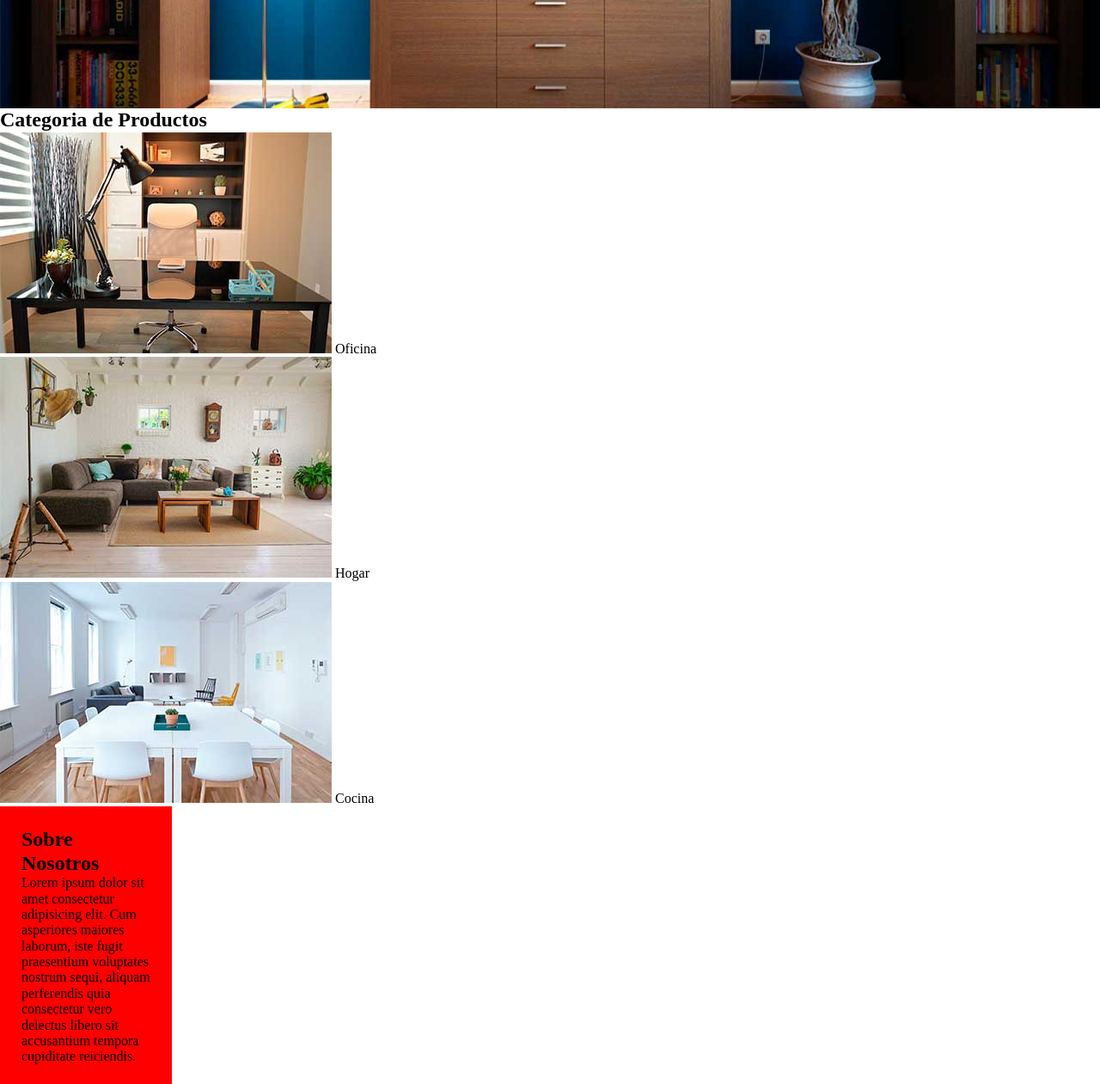
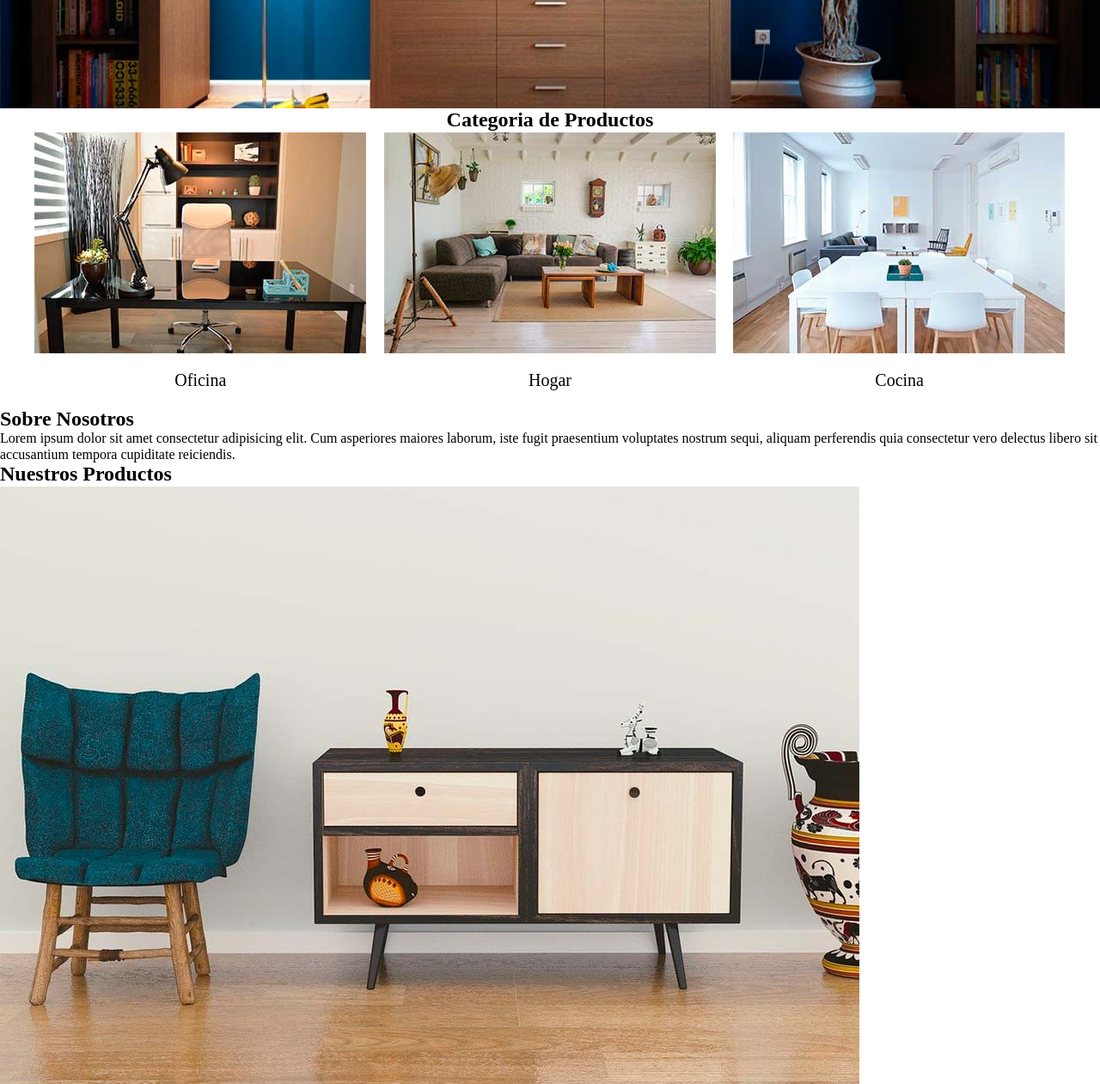
Before and after one commit to DubanPrograDVR/Tienda-de-Muebles, a plain HTML site: page index.html in a window 1280 px wide. Shown: the part 620-1881 px from the top of the page at 86% size. Drawn offline with Linux system fonts and the light colour scheme.

Commit message:
Agergando grid para categorias

```diff
--- a/css/styles.css
+++ b/css/styles.css
@@ -14,6 +14,10 @@ a {
 .contenedor {
   max-width: 1200px;
   margin: 0 auto;
+}
+img {
+  max-width: 100%;
+  display: block;
 }
 
 .contenedor-navegacion {
@@ -42,17 +46,30 @@ a {
 }
 
 .nav-principal {
+  display: flex;
+  justify-content: space-between;
   padding: 20px 0px;
 }
 
-.sobre-nosotros {
-  background-color: red;
-  width: 200px;
-  padding: 25px;
+.categorias h2 {
+  text-align: center;
 }
 
-.sobre-empresa {
-  background-color: blue;
-  width: 500px;
-  padding: 100px;
+.categoria a {
+  text-align: center;
+  display: block;
+  padding: 20px;
+  font-size: 20px;
 }
+
+.categoria a:hover {
+  background-color: #037bc0;
+  color: #fff;
+  border-bottom-right-radius: 10px;
+}
+
+.listado-categorias {
+  display: grid;
+  grid-template-columns: repeat(3, 1fr);
+  gap: 20px;
+}
--- a/index.html
+++ b/index.html
@@ -4,8 +4,8 @@
     <meta charset="UTF-8" />
     <meta name="viewport" content="width=device-width, initial-scale=1.0" />
     <title>Document</title>
+    <link rel="stylesheet" href="./css/normalize.css" />
     <link rel="stylesheet" href="./css/styles.css" />
-    <link rel="stylesheet" href="./css/normalize.css" />
   </head>
   <body>
     <header>
@@ -25,38 +25,28 @@
 
     <div class="hero"></div>
 
-    <section>
-      <h2>Categoria de Productos</h2>
+    <section class="contenedor categorias">
+      <h2>Categoria <span>de Productos</span></h2>
 
-      <div>
+      <div class="listado-categorias">
+        <div class="categoria">
           <img src="img/categoria1.jpg" alt="Imagen Categoria" />
           <a href="#">Oficina</a>
         </div>
 
-      <div>
+        <div class="categoria">
           <img src="img/categoria2.jpg" alt="Imagen Categoria" />
           <a href="#">Hogar</a>
         </div>
 
-      <div>
+        <div class="categoria">
           <img src="img/categoria3.jpg" alt="Imagen Categoria" />
           <a href="#">Cocina</a>
+        </div>
       </div>
     </section>
 
     <section class="sobre-nosotros">
-      <div>
-        <h2>Sobre Nosotros</h2>
-        <p>
-          Lorem ipsum dolor sit amet consectetur adipisicing elit. Cum
-          asperiores maiores laborum, iste fugit praesentium voluptates nostrum
-          sequi, aliquam perferendis quia consectetur vero delectus libero sit
-          accusantium tempora cupiditate reiciendis.
-        </p>
-      </div>
-    </section>
-
-    <section class="sobre-empresa">
       <div>
         <h2>Sobre Nosotros</h2>
         <p>
```
Lines whose indentation alone changed are shown as unchanged.
